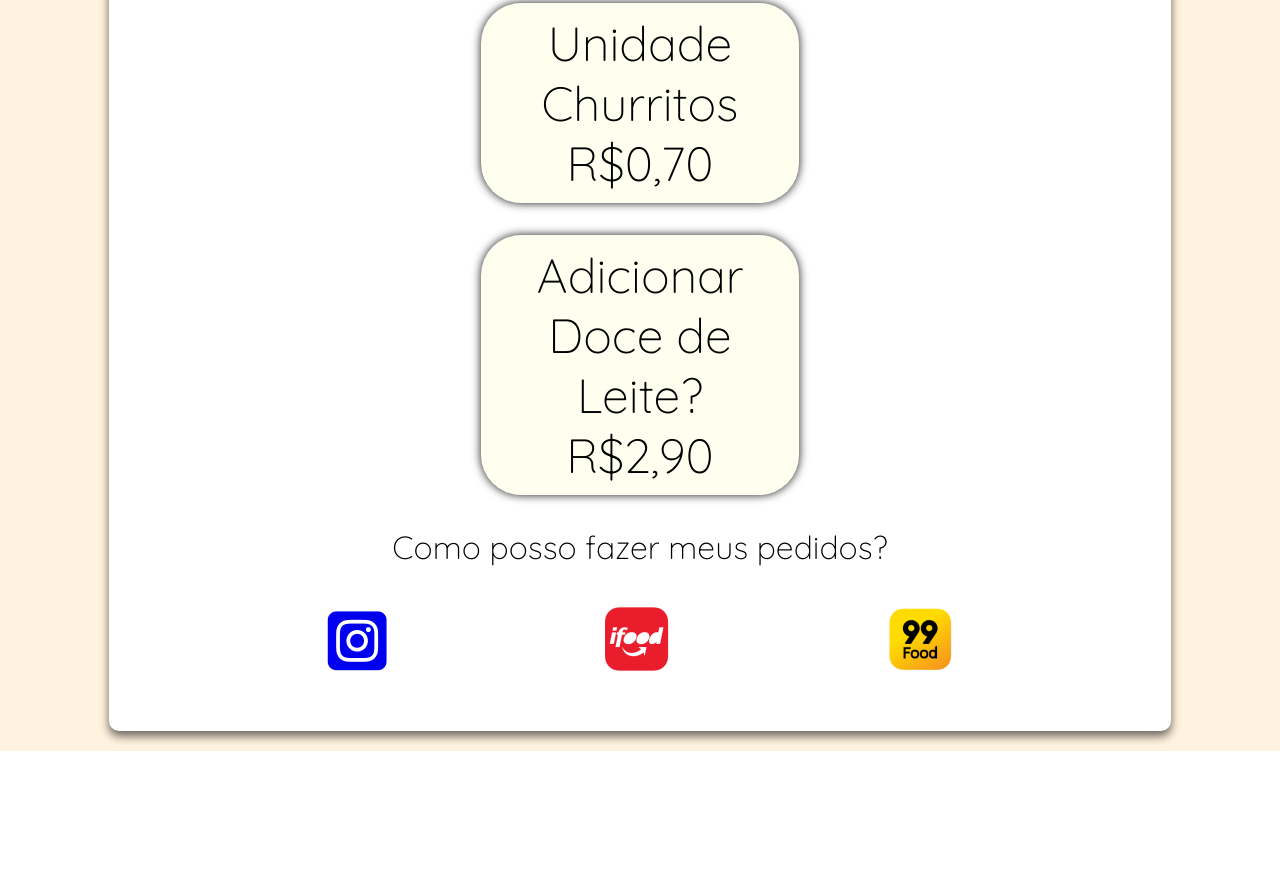
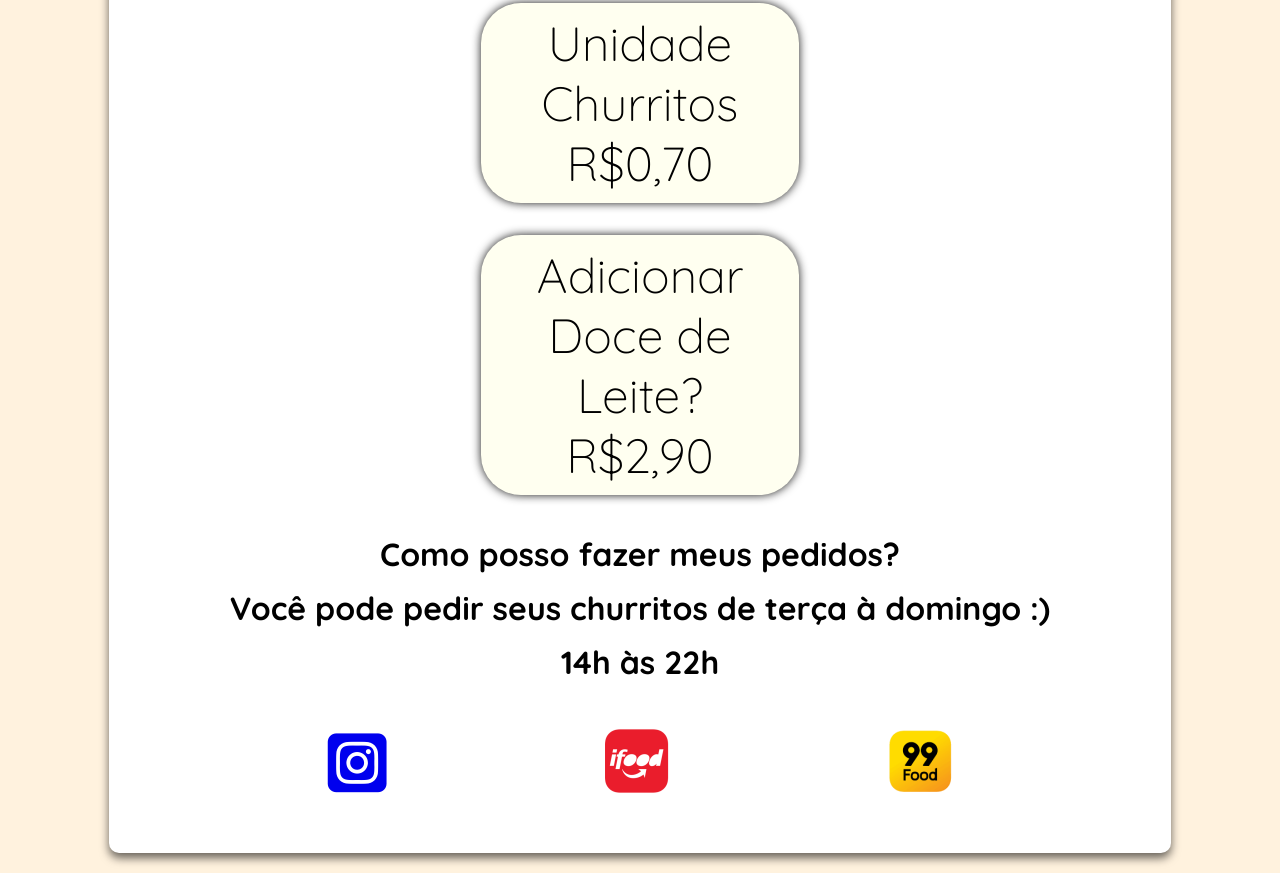
Before and after one commit to GabrielCapila/Churritos.bh, a website: page index.html in a window 1280 px wide. Shown: the part 1326-2199 px from the top of the page. Before the commit the page ends 2077 px from the top, so only its background shows below. Drawn offline with Linux system fonts and the light colour scheme.

Commit message:
horário add

```diff
--- a/index.html
+++ b/index.html
@@ -65,6 +65,10 @@
           <p>
             Como posso fazer meus pedidos?
           </p>
+          <p>
+            Você pode pedir seus churritos de terça à domingo :)
+          </p>
+          <p id="p-how-to-order">14h às 22h</p>
         </div>
         <div class="div-social">
           <div id="icon1" class="links">
--- a/style.css
+++ b/style.css
@@ -94,10 +94,14 @@
   justify-content: center;
   align-items: center;
   margin-bottom: 2rem;
+  flex-direction: column;
+  text-align: center;
+  font-weight: bold;
 }
 
 .div-how-to-order p {
   font-size: 2rem;
+  margin: 7px;
 }
 
 .div-inferior-interna {
@@ -126,6 +130,9 @@
   font-size: 2.375rem;
   letter-spacing: 0.2cm;
 }
+#p-how-to-order {
+  align-self: center;
+}
 
 @media (max-width: 768px) {
   .div-inferior {
@@ -141,6 +148,6 @@
 }
 @media (max-width: 360px) {
   .wrap {
-    font-size: 2rem;
+    font-size: 1.5rem;
   }
 }
```
